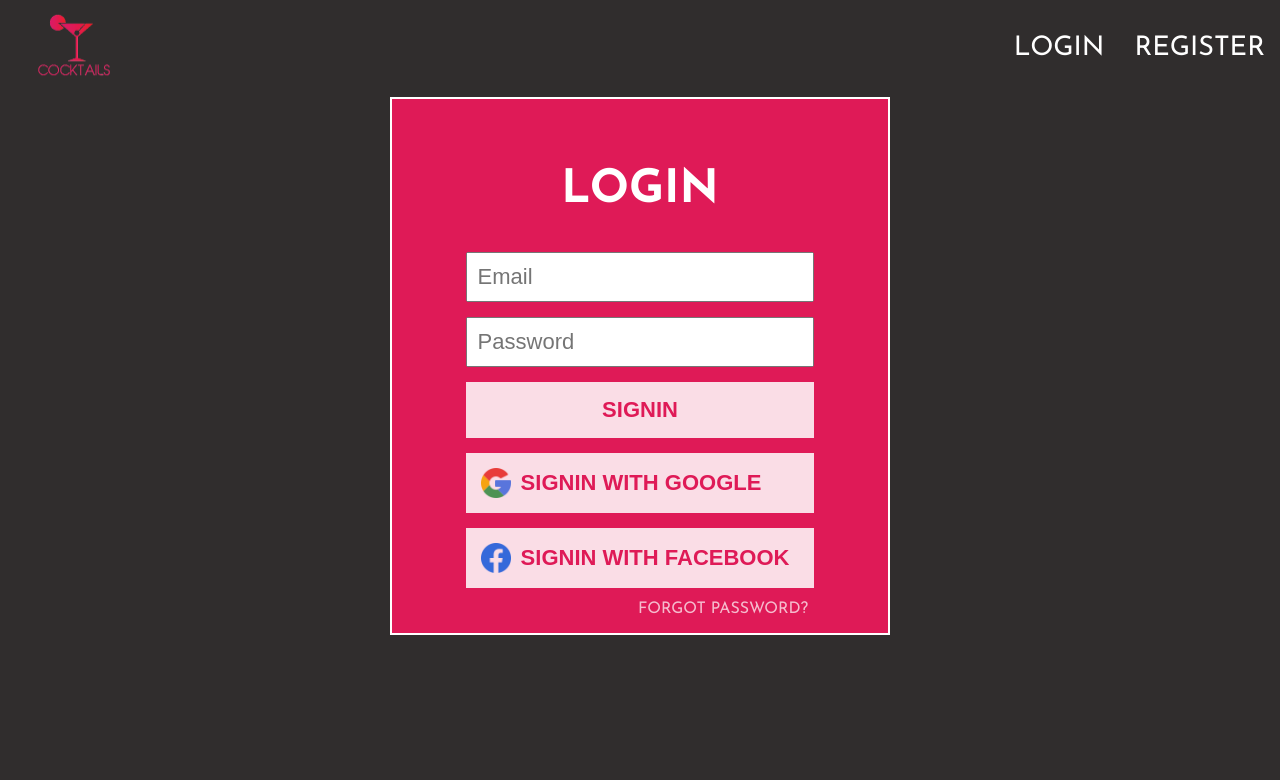
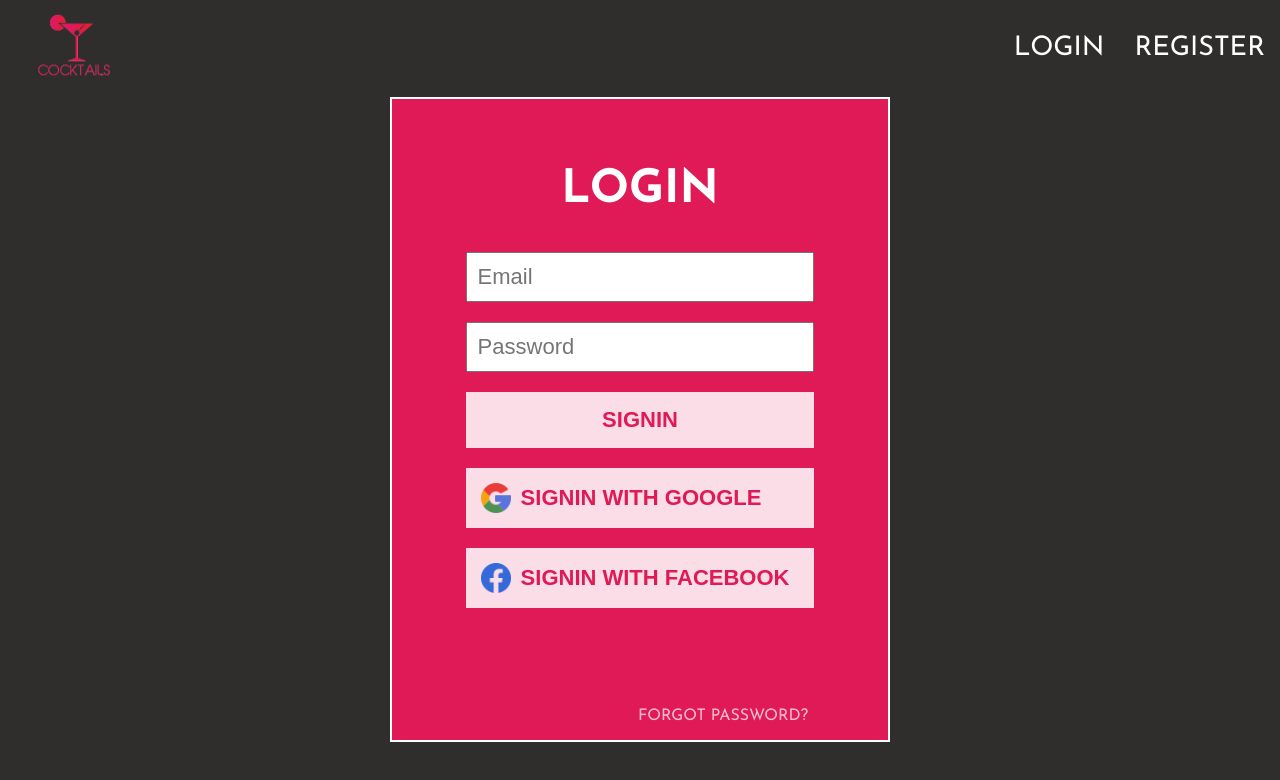
Before and after one commit to RobertJaskolski/TheCocktailApp, a React (Create React App) app in the folder client/: page /login in a window 1280 px wide. Shown: the top 780 px of the page. Built offline with nearby package versions, Linux system fonts and the light colour scheme; no server answers.

Commit message:
Edit login with email

```diff
--- a/client/src/containers/Login/index.js
+++ b/client/src/containers/Login/index.js
@@ -2,18 +2,38 @@ import React from 'react';
 import './styles.scss';
 import Button from '../../components/form/Button';
 import Input from '../../components/form/Input';
-import { googleSignInStart } from '../../redux/user/user.actions';
+import {
+  googleSignInStart,
+  emailSignInStart,
+} from '../../redux/user/user.actions';
 import { useHistory } from 'react-router-dom';
-import { useDispatch } from 'react-redux';
+import { useDispatch, useSelector } from 'react-redux';
+import { useForm } from 'react-hook-form';
 import GoogleLogo from '../../assets/googleLogo.png';
 import FacebookLogo from '../../assets/facebookLogo.png';
+
+const mapState = ({ user }) => ({
+  userErr: user['userErr'],
+});
 
 function Login() {
   const dispatch = useDispatch();
   const history = useHistory();
+  const {
+    register,
+    handleSubmit,
+    formState: { errors },
+    setError,
+  } = useForm();
+  const { userErr } = useSelector(mapState);
 
   const handleGoogleSignIn = () => {
     dispatch(googleSignInStart());
+  };
+
+  const handleOnSubmitForm = (data) => {
+    const { email, password } = data;
+    dispatch(emailSignInStart({ email, password }));
   };
 
   const handleForgotPassword = () => {
@@ -22,10 +42,43 @@ function Login() {
 
   return (
     <section className='login'>
+      <div className='wrapper'>
+        <h1>Login</h1>
+        <form onSubmit={handleSubmit(handleOnSubmitForm)}>
           <div>
-        <h1>Login</h1>
-        <Input placeholder='Email' type='text' />
-        <Input placeholder='Password' type='password' />
+            {errors.email?.type === 'required' && (
+              <span>Email is required</span>
+            )}
+            {errors.email?.type === 'minLength' && (
+              <span>Minimum 5 characters</span>
+            )}
+            <Input
+              {...register('email', { required: true, minLength: 5 })}
+              placeholder='Email'
+              type='email'
+            />
+          </div>
+          <div>
+            {errors.password?.type === 'required' && (
+              <span>Password is required</span>
+            )}
+            {errors.password?.type === 'pattern' && (
+              <span>Uppercase letter, number and special character</span>
+            )}
+            {errors.password?.type === 'minLength' && (
+              <span>Minimum 8 characters</span>
+            )}
+            <Input
+              {...register('password', {
+                required: true,
+                minLength: 8,
+                pattern:
+                  /^(?=.*[a-z])(?=.*[A-Z])(?=.*\d)(?=.*[@$!%*?&])[A-Za-z\d@$!%*?&]{8,}$/i,
+              })}
+              placeholder='Password'
+              type='password'
+            />
+          </div>
           <Button>Signin</Button>
           <Button onClick={handleGoogleSignIn}>
             <img src={GoogleLogo} alt='google logo' />
@@ -36,6 +89,8 @@ function Login() {
             Signin with Facebook
           </Button>
           <p onClick={handleForgotPassword}>Forgot password?</p>
+          {userErr.length > 0 && <p className='error'>{userErr}</p>}
+        </form>
       </div>
     </section>
   );
--- a/client/src/containers/Login/styles.scss
+++ b/client/src/containers/Login/styles.scss
@@ -7,23 +7,35 @@
   color: white;
   text-transform: uppercase;
   text-align: center;
-  div {
+  .wrapper {
     min-width: 500px;
+    min-height: 645px;
     border: solid 2px white;
     padding: 30px;
     background-color: $lightRed;
     position: relative;
+    div {
+      position: relative;
+      span {
+        text-transform: none;
+        position: absolute;
+        left: 45px;
+        top: -16px;
+        font-size: 16px;
+        color: white;
+      }
+    }
     h1 {
       font-size: 46px;
     }
     input,
     button {
-      margin: 0px auto 15px;
+      margin: 0px auto 20px;
     }
     button:first-of-type {
       justify-content: center;
     }
-    p {
+    p:first-of-type {
       position: absolute;
       bottom: 0;
       right: 80px;
@@ -34,5 +46,11 @@
         opacity: 1;
       }
     }
+    p.error {
+      max-width: 420px;
+      text-transform: none;
+      font-size: 16px;
+      color: white;
+    }
   }
 }
--- a/client/src/redux/user/user.sagas.js
+++ b/client/src/redux/user/user.sagas.js
@@ -90,11 +90,12 @@ export function* onSignUpUserStart() {
 // Email signin
 
 export function* emailSignIn({ payload: { email, password } }) {
+  yield put(userError(''));
   try {
     const { user } = yield auth.signInWithEmailAndPassword(email, password);
     yield getSnapshotFromUserAuth(user);
   } catch (err) {
-    console.log(err);
+    yield put(userError(err.message));
   }
 }
 
```
Lines whose indentation alone changed are shown as unchanged.
